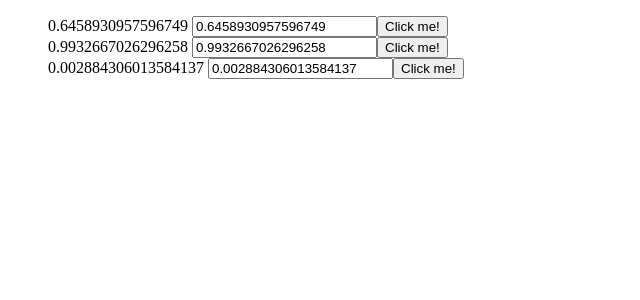
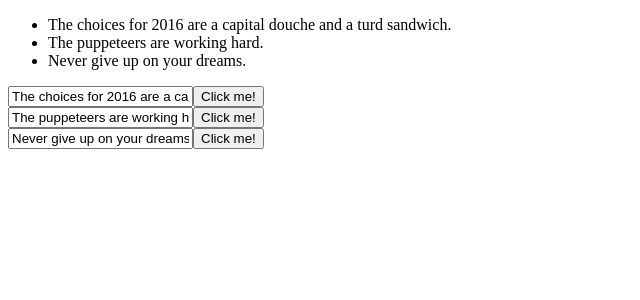
Before and after one commit to sethbergman/angular2-fun, an Angular app: page / in a window 1280 px wide. Shown: the top 300 px of the page, without its empty margins (0-640 px from the left). Built offline with nearby package versions, Linux system fonts and the light colour scheme.

Commit message:
Pass events with @Output

```diff
--- a/src/app/app.component.ts
+++ b/src/app/app.component.ts
@@ -4,18 +4,24 @@
   selector: 'app-root',
   template: `<div>
   <ul>
+    <li *ngFor="let message of mail.messages">{{message.text}}</li>
+  </ul>
     <app-simple-form
-      *ngFor="let message of mail.messages">
-      [message]="message"
+      *ngFor="let message of mail.messages"
+      [message]="message.text"
+      (update)="onUpdate(message.id, $event.text)"
       >
-
+        {{message.text}}
     </app-simple-form>
-  </ul>
   </div>`
 })
 
 export class AppComponent {
 
+  onUpdate(id, text) {
+    this.mail.update(id, text);
+  }
+
   constructor(
     @Inject('mail') private mail
   ) {}
--- a/src/app/mail.service.ts
+++ b/src/app/mail.service.ts
@@ -4,11 +4,18 @@
 export class MailService {
 
   messages = [
-    `The choices for 2016 are a capital douche and a turd sandwich.`,
-    `The puppeteers are working hard.`,
-    `Never give up on your dreams.`
+    {id: 0, text: `The choices for 2016 are a capital douche and a turd sandwich.`},
+    {id: 1, text: `The puppeteers are working hard.`},
+    {id: 2, text: `Never give up on your dreams.`}
   ];
 
+  update(id, text) {
+    this.messages = this.messages.map(m =>
+      m.id === id
+        ? {id, text}
+        : m
+    );
+  }
 
   constructor() { }
 
--- a/src/app/simple-form/simple-form.component.ts
+++ b/src/app/simple-form/simple-form.component.ts
@@ -1,12 +1,10 @@
-import { Component, OnInit, Input } from '@angular/core';
+import { Component, OnInit, Input, Output, EventEmitter } from '@angular/core';
 
 @Component({
   selector: 'app-simple-form',
   template: `<div>
-{{message}}
       <input #myInput type="text" [(ngModel)]="message">
-      <button (click)="onClick($event, myInput.value)">Click me!</button>
-
+      <button (click)="update.emit({text:message})">Click me!</button>
   </div>`,
   styles: []
 })
@@ -14,13 +12,9 @@
 
   @Input() message;
 
-  onClick(event, value) {
-    console.log(event);
-    console.log(value);
-  }
+  @Output() update = new EventEmitter();
 
   constructor() {
-    setInterval(() => this.message = Math.random().toString(), 1000);
   }
 
   ngOnInit() {
```
Also changed, not shown: 1 other file (tests, documents, lock files or other folders).
